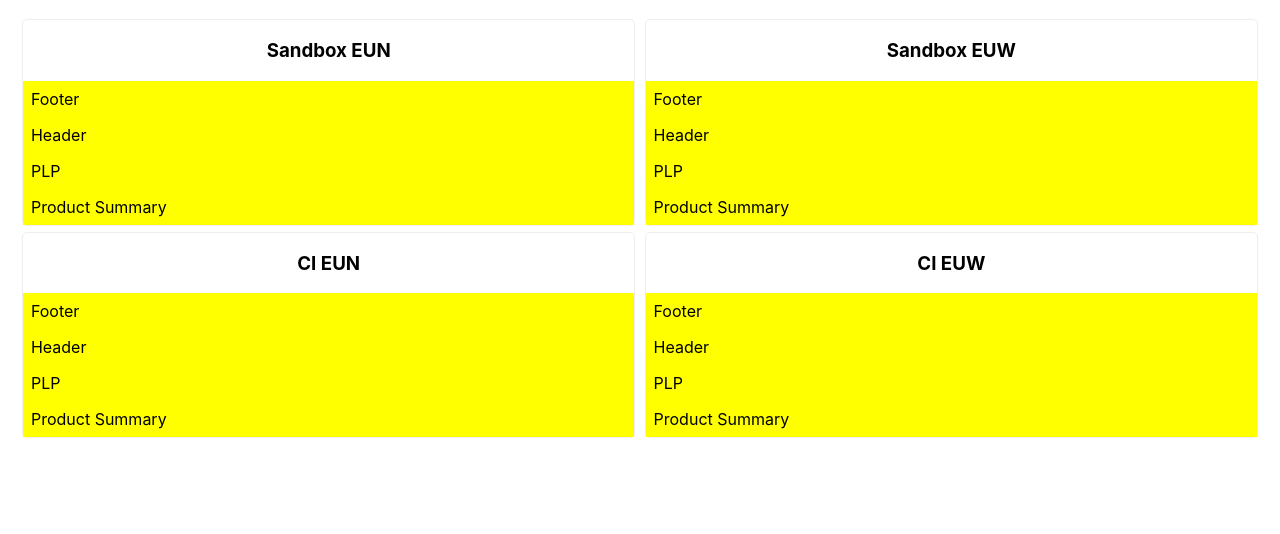
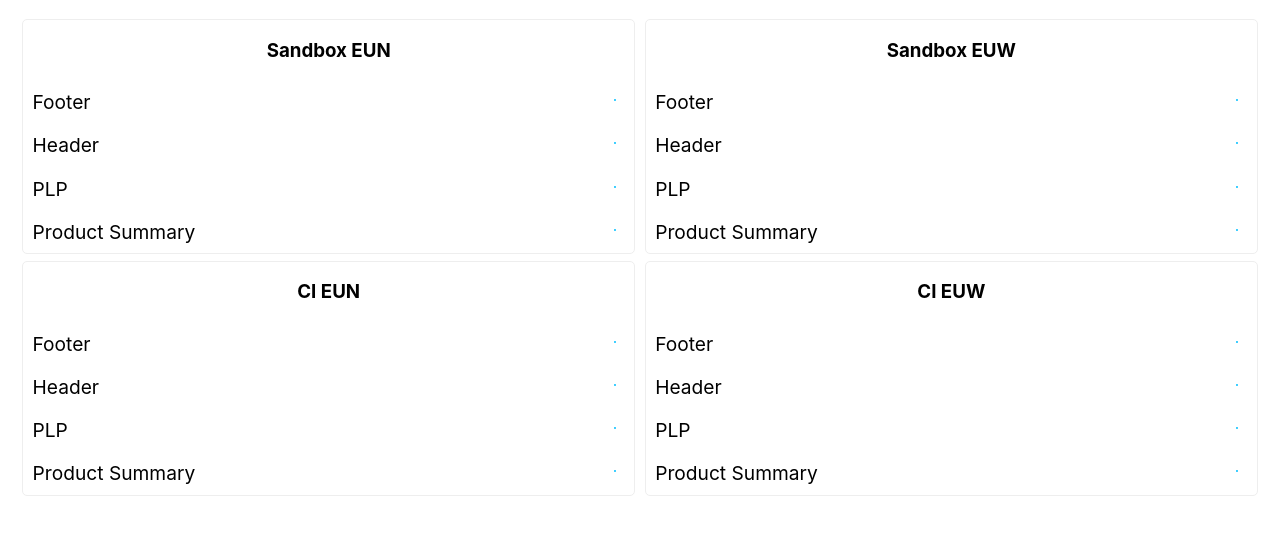
Before and after one commit to AlzAmido/HealthCheck-App, a React (Create React App) app: page / in a window 1280 px wide. Shown: the top 534 px of the page. Built offline with nearby package versions, Linux system fonts and the light colour scheme.

Commit message:
notifications

```diff
--- a/src/App.js
+++ b/src/App.js
@@ -1,117 +1,11 @@
 import React from "react";
 import HealthCheck from "./components/HealthMonitor";
+import config from "./config.json";
 
 //Make sure that babel-polyfill is only required in once
 // if (!global._babelPolyfill && !window._babelPolyfill) {
 //   require("babel-polyfill");
 // }
-
-const config = [
-  {
-    name: "Sandbox EUN",
-    endpoints: [
-      {
-        url: "http://origin-sx-eun.deploy.systems.next/footer",
-        resourceName: "Footer",
-        mayReceiveWarnings: true,
-      },
-      {
-        url: "http://origin-sx-eun.deploy.systems.next/header",
-        resourceName: "Header",
-        mayReceiveWarnings: true,
-      },
-      {
-        url:
-          "http://origin-sx-eun.deploy.systems.next/shop/gender-women-productaffiliation-coatsandjackets-0",
-        resourceName: "PLP",
-        mayReceiveWarnings: true,
-      },
-      {
-        url: "http://origin-sx-eun.deploy.systems.next/product-summary/122589",
-        resourceName: "Product Summary",
-        mayReceiveWarnings: true,
-      },
-    ],
-  },
-  {
-    name: "Sandbox EUW",
-    endpoints: [
-      {
-        url: "http://origin-sx-euw.deploy.systems.next/footer",
-        resourceName: "Footer",
-        mayReceiveWarnings: true,
-      },
-      {
-        url: "http://origin-sx-euw.deploy.systems.next/header",
-        resourceName: "Header",
-        mayReceiveWarnings: true,
-      },
-      {
-        url:
-          "http://origin-sx-euw.deploy.systems.next/shop/gender-women-productaffiliation-coatsandjackets-0",
-        resourceName: "PLP",
-        mayReceiveWarnings: true,
-      },
-      {
-        url: "http://origin-sx-euw.deploy.systems.next/product-summary/122589",
-        resourceName: "Product Summary",
-        mayReceiveWarnings: true,
-      },
-    ],
-  },
-  {
-    name: "CI EUN",
-    endpoints: [
-      {
-        url: "http://origin-sx-eun.deploy.systems.next/footer",
-        resourceName: "Footer",
-        mayReceiveWarnings: true,
-      },
-      {
-        url: "http://origin-sx-eun.deploy.systems.next/header",
-        resourceName: "Header",
-        mayReceiveWarnings: true,
-      },
-      {
-        url:
-          "http://origin-sx-eun.deploy.systems.next/shop/gender-women-productaffiliation-coatsandjackets-0",
-        resourceName: "PLP",
-        mayReceiveWarnings: true,
-      },
-      {
-        url: "http://origin-sx-eun.deploy.systems.next/product-summary/122589",
-        resourceName: "Product Summary",
-        mayReceiveWarnings: true,
-      },
-    ],
-  },
-  {
-    name: "CI EUW",
-    endpoints: [
-      {
-        url: "http://origin-sx-euw.deploy.systems.next/footer",
-        resourceName: "Footer",
-        mayReceiveWarnings: true,
-      },
-      {
-        url: "http://origin-sx-euw.deploy.systems.next/header",
-        resourceName: "Header",
-        mayReceiveWarnings: true,
-      },
-      {
-        url:
-          "http://origin-sx-euw.deploy.systems.next/shop/gender-women-productaffiliation-coatsandjackets-0",
-        resourceName: "PLP",
-        mayReceiveWarnings: true,
-      },
-      {
-        url: "http://origin-sx-euw.deploy.systems.next/product-summary/122589",
-        resourceName: "Product Summary",
-        mayReceiveWarnings: true,
-      },
-    ],
-  },
-];
 
 function App() {
   return (
--- a/src/components/HealthMonitor/components.js
+++ b/src/components/HealthMonitor/components.js
@@ -13,10 +13,10 @@ export const EnvironmentContainer = styled.div`
   display: flex;
   flex-direction: column;
   border-radius: 5px;
-  width:49%;
-  margin: .2rem;
+  width: 49%;
+  margin: 0.2rem;
   border: 1px solid #eee;
-  @media(max-width: 950px) {
+  @media (max-width: 950px) {
     width: 100%;
   }
 `;
@@ -24,5 +24,11 @@ export const EnvironmentContainer = styled.div`
 export const EndpointContainer = styled.div`
   background-color: ${(props) => props.background};
   display: flex;
-  padding:.5rem;
+  padding: 0.5rem;
+  margin: 0.1rem;
+  justify-content: space-between;
 `;
+
+export const Endpoint = styled.span`
+  font-size: 1.2rem;
+`;
--- a/src/components/HealthMonitor/index.js
+++ b/src/components/HealthMonitor/index.js
@@ -1,34 +1,97 @@
-import React, { useState } from "react";
+import React, { useState, useEffect } from "react";
+import Loader from "react-loader-spinner";
+import axios from "axios";
+import Notification from "react-web-notification";
 import {
   HealthCheckContainer,
   EndpointContainer,
   EnvironmentContainer,
+  Endpoint,
 } from "./components";
-
-export const initialiseState = (config) => {
+import "react-loader-spinner/dist/loader/css/react-spinner-loader.css";
+let notifications = false
+const initialiseState = (config) => {
   let initialState = {};
-  config.map(({ name, endpoints }) => {
+  config.forEach(({ name, endpoints }) => {
     initialState[name] = {};
-    endpoints.map(({ resourceName }) => {
-      initialState[name][resourceName] = "yellow";
+    endpoints.forEach(({ resourceName }) => {
+      initialState[name][resourceName] = null;
     });
   });
+  console.log("initialiseState");
   return initialState;
 };
 
+const isUp = async (url) => {
+  try {
+    const res = await axios.get(`http://localhost:3333/?url=${url}`);
+    return res.data === "OK";
+  } catch {
+    return false;
+  }
+};
+
+const checkState = async (config, state) => {
+  config.forEach(async ({ name, endpoints }) => {
+    endpoints.forEach(async ({ url, resourceName }) => {
+      state[name][resourceName] = (await isUp(url)) ? "green" : "red";
+    });
+  });
+};
+
 export const HealthCheck = ({ config }) => {
-  const [state, setState] = useState(initialiseState(config));
+  const initialState = () => initialiseState(config);
+  const [state] = useState(initialState);
+  const [i, setIteration] = useState(0);
+
+  useEffect(() => {
+    let timeout;
+    checkState(config, state);
+    timeout = setTimeout(() => setIteration(i + 1), 10000);
+    return () => {
+      clearTimeout(timeout);
+    };
+  }, [i]);
+
   return (
     <HealthCheckContainer>
       {config.map(({ name, endpoints }) => (
-          <EnvironmentContainer key={name} >
-            <h3>{name}</h3>
-            {endpoints.map(({ url, resourceName, mayReceiveWarnings }) => (
-              <EndpointContainer key={`${name}-${resourceName}`} background={state[name][resourceName]}>
-                {resourceName}
-              </EndpointContainer>
-            ))}
-          </EnvironmentContainer>
+        <EnvironmentContainer key={name}>
+          <h3>{name}</h3>
+          {endpoints.map(({ url, resourceName, mayReceiveWarnings }) => (
+            <EndpointContainer
+              key={`${name}-${resourceName}`}
+              background={state[name][resourceName]}
+            >
+              <Endpoint>{resourceName}</Endpoint>
+              {!state[name][resourceName] && (
+                <Loader
+                  // style={{ marginLeft: "1rem" }}
+                  type="Puff"
+                  color="#00BFFF"
+                  height={20}
+                  width={20}
+                  timeout={6000}
+                />
+              )}
+              {state[name][resourceName] === "red" && (
+                <Notification
+                  ignore={notifications}
+                  onClose={()=>{notifications = true}}
+                  timeout={10000}
+                  title={`${name} ${resourceName} is down`}
+                  options={{
+                    tag: Date.now(),
+                    body: 'Hello' + new Date(),
+                    icon: null,
+                    lang: "en",
+                    dir: "ltr",
+                  }}
+                />
+              )}
+            </EndpointContainer>
+          ))}
+        </EnvironmentContainer>
       ))}
     </HealthCheckContainer>
   );
--- /dev/null
+++ b/src/config.json
@@ -0,0 +1,102 @@
+[
+  {
+    "name": "Sandbox EUN",
+    "endpoints": [
+      {
+        "url": "http://origin-sx-eun.deploy.systems.next/footer",
+        "resourceName": "Footer",
+        "mayReceiveWarnings": true
+      },
+      {
+        "url": "http://origin-sx-eun.deploy.systems.next/header",
+        "resourceName": "Header",
+        "mayReceiveWarnings": true
+      },
+      {
+        "url": "http://origin-sx-eun.deploy.systems.next/shop/gender-women-productaffiliation-coatsandjackets-0",
+        "resourceName": "PLP",
+        "mayReceiveWarnings": true
+      },
+      {
+        "url": "http://origin-sx-eun.deploy.systems.next/product-summary/122589",
+        "resourceName": "Product Summary",
+        "mayReceiveWarnings": true
+      }
+    ]
+  },
+  {
+    "name": "Sandbox EUW",
+    "endpoints": [
+      {
+        "url": "http://origin-sx-euw.deploy.systems.next/footer",
+        "resourceName": "Footer",
+        "mayReceiveWarnings": true
+      },
+      {
+        "url": "http://origin-sx-euw.deploy.systems.next/header",
+        "resourceName": "Header",
+        "mayReceiveWarnings": true
+      },
+      {
+        "url": "http://origin-sx-euw.deploy.systems.next/shop/gender-women-productaffiliation-coatsandjackets-0",
+        "resourceName": "PLP",
+        "mayReceiveWarnings": true
+      },
+      {
+        "url": "http://origin-sx-euw.deploy.systems.next/product-summary/122589",
+        "resourceName": "Product Summary",
+        "mayReceiveWarnings": true
+      }
+    ]
+  },
+  {
+    "name": "CI EUN",
+    "endpoints": [
+      {
+        "url": "http://origin-sx-eun.deploy.systems.next/footer",
+        "resourceName": "Footer",
+        "mayReceiveWarnings": true
+      },
+      {
+        "url": "http://origin-sx-eun.deploy.systems.next/header",
+        "resourceName": "Header",
+        "mayReceiveWarnings": true
+      },
+      {
+        "url": "http://origin-sx-eun.deploy.systems.next/shop/gender-women-productaffiliation-coatsandjackets-0",
+        "resourceName": "PLP",
+        "mayReceiveWarnings": true
+      },
+      {
+        "url": "http://origin-sx-eun.deploy.systems.next/product-summary/122589",
+        "resourceName": "Product Summary",
+        "mayReceiveWarnings": true
+      }
+    ]
+  },
+  {
+    "name": "CI EUW",
+    "endpoints": [
+      {
+        "url": "http://origin-sx-euw.deploy.systems.next/footer",
+        "resourceName": "Footer",
+        "mayReceiveWarnings": true
+      },
+      {
+        "url": "http://origin-sx-euw.deploy.systems.next/header",
+        "resourceName": "Header",
+        "mayReceiveWarnings": true
+      },
+      {
+        "url": "http://origin-sx-euw.deploy.systems.next/shop/gender-women-productaffiliation-coatsandjackets-0",
+        "resourceName": "PLP",
+        "mayReceiveWarnings": true
+      },
+      {
+        "url": "http://origin-sx-euw.deploy.systems.next/product-summary/122589",
+        "resourceName": "Product Summary",
+        "mayReceiveWarnings": true
+      }
+    ]
+  }
+]
```
Also changed, not shown: package.json (+8 -0 lines), server.js (added, +26 -0 lines), 2 other files (tests, documents, lock files or other folders).
